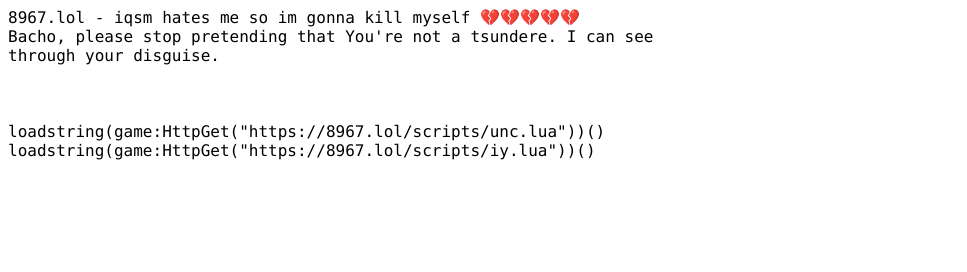
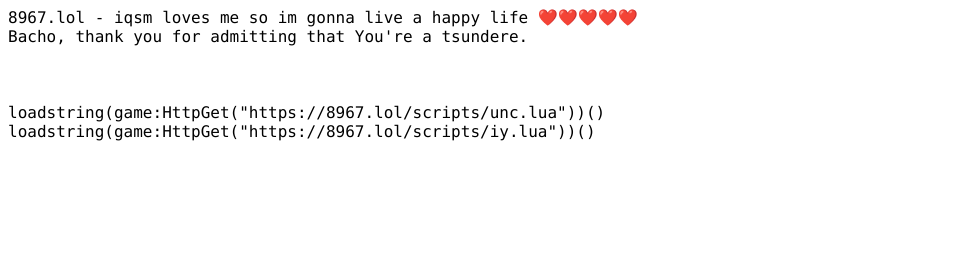
Before and after one commit to pvhak/JwnqkiohvOAzdtFYwLmfHygWlfujUBTwTgg, a website: page index.html in a window 1280 px wide. Shown: the full height of the page, 0-967 px from the left. Drawn offline with Linux system fonts and the light colour scheme.

Commit message:
Update index.html

```diff
--- a/index.html
+++ b/index.html
@@ -11,11 +11,11 @@
 
 <div class="content">
   <pre class="text-block">
-<span class="noselect">8967.lol - iqsm hates me so im gonna kill myself 💔💔💔💔💔️
-Bacho, please stop pretending that You're not a tsundere. I can see through your disguise.
+<span class="noselect">8967.lol - iqsm loves me so im gonna live a happy life ❤️❤️❤️❤️❤️️
+Bacho, thank you for admitting that You're a tsundere.
 </span>
 
 <span class="selectable">
 loadstring(game:HttpGet("https://8967.lol/scripts/unc.lua"))()
 loadstring(game:HttpGet("https://8967.lol/scripts/iy.lua"))() </span>
-</pre> <img src="https://github.com/user-attachments/assets/812e1bad-fb92-4943-84d4-cf3a85fbbfef" alt="image" /> </div>
+</pre> <img src="https://files.catbox.moe/iwsfmg.webp" alt="image" /> </div> <!-- https://github.com/user-attachments/assets/812e1bad-fb92-4943-84d4-cf3a85fbbfef -->
```
